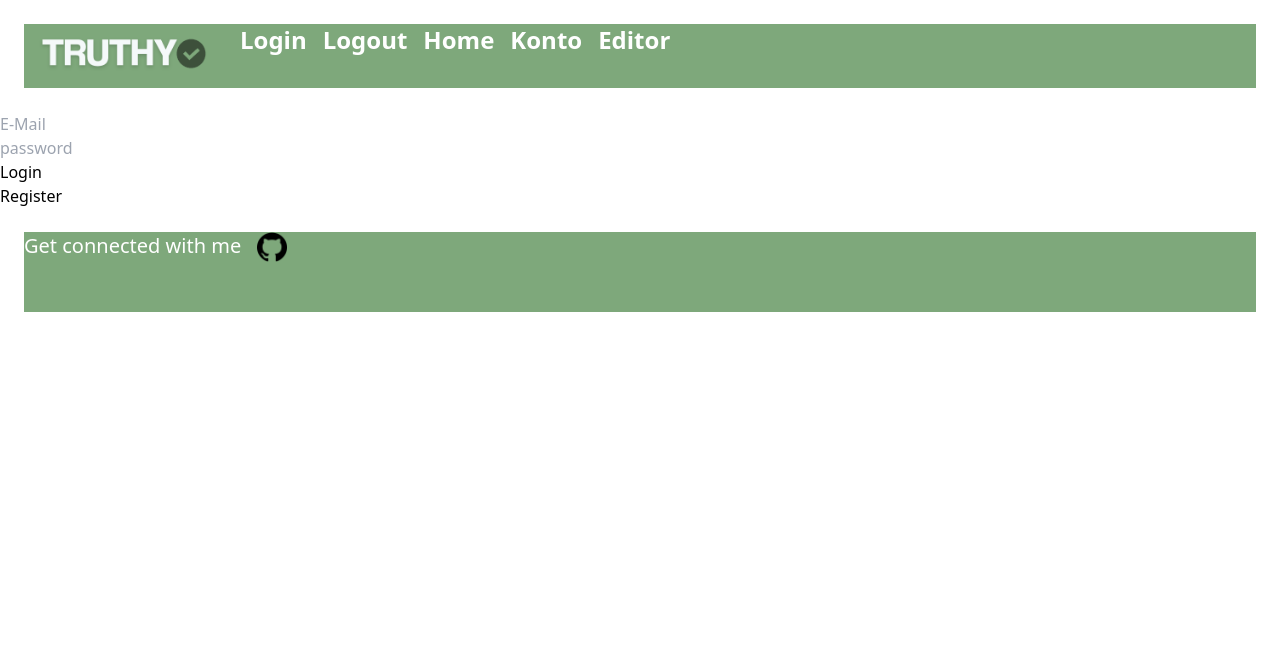
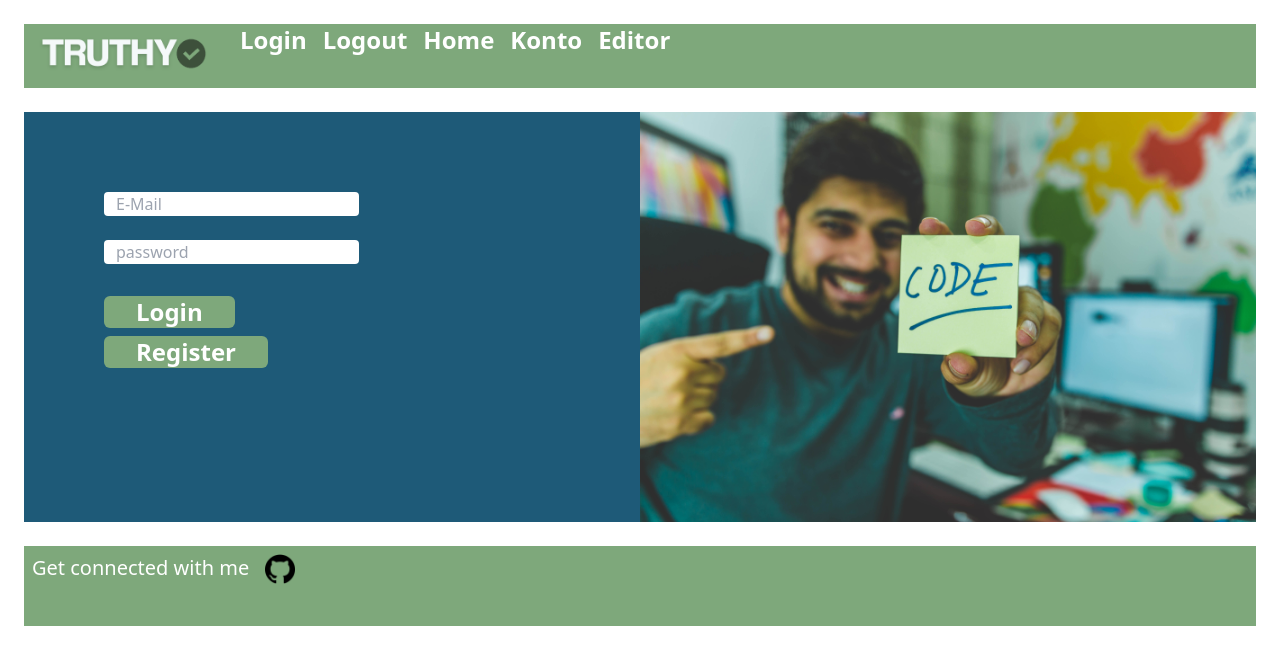
Before and after one commit to sengsei/nf-capstone, a React (Create React App) app in the folder frontend/: page /login in a window 1280 px wide. Shown: the top 664 px of the page. Built offline with nearby package versions, Linux system fonts and the light colour scheme.

Commit message:
login ok

```diff
--- a/frontend/src/components/Footer.tsx
+++ b/frontend/src/components/Footer.tsx
@@ -4,7 +4,7 @@ export default function Footer() {
 
     return (
         <div>
-            <div className={"flex space-x-4 bg-[#7ea87b] my-6 mx-6 h-20"}>
+            <div className={"flex space-x-4 bg-[#7ea87b] my-6 mx-6 h-20 p-2"}>
                 <div className={"text-[#FFFFFF] text-xl"}>Get connected with me</div>
 
                 <div>
--- a/frontend/src/components/LandingPage.tsx
+++ b/frontend/src/components/LandingPage.tsx
@@ -12,8 +12,8 @@ export default function LandingPage() {
 
     return (
         <div>
-            <div className={"flex flex-row bg-[#7ea87b] font-mono text-[#FFFFFF] mx-6 text-center"}>
-                <div className={"basis-1/2"}>
+            <div className={"flex flex-row bg-[#7ea87b] font-mono text-[#FFFFFF] mx-6"}>
+                <div className={"basis-1/2 p-8"}>
                     TRUTHY ist ein kostenloses Webangebot für Studierende,
                     die ihr Programmierwissen abfragen und erweitern möchten.
                     Mit true/false Fragen wird geprüft was Du schon kannst und was nochmal gelernt werden sollte.
@@ -24,7 +24,7 @@ export default function LandingPage() {
             </div>
             <div className={"flex flex-row bg-[#fffaaf] mx-6 h-96"}>
                 <div className={"basis-1/2 p-20"}><img alt={"codes"} width={300} src={codes}/></div>
-                <div className={"basis-1/2 bg-[#1e5a78] font-mono text-[#FFFFFF]"}>
+                <div className={"basis-1/2 bg-[#1e5a78] font-mono text-[#FFFFFF] p-8"}>
                     Ganz einfach programmieren lernen!
                     <br/>
                     Log Dich ein und leg los...
--- a/frontend/src/components/Login.tsx
+++ b/frontend/src/components/Login.tsx
@@ -1,11 +1,14 @@
 import {useState} from "react";
 import {useNavigate} from "react-router-dom";
+import log from "../images/login.jpg"
+
 
 export default function Login(){
 
     const [email, setEmail] = useState("")
     const [password, setPassword] = useState("")
     const navigate = useNavigate();
+
 
     const login = () => {
         fetch(`${process.env.REACT_APP_BASE_URL}/api/users/login`, {
@@ -33,11 +36,20 @@ export default function Login(){
 
     return(
         <div>
-            <input type={"text"} placeholder={"E-Mail"} value={email} onChange={e => setEmail(e.target.value)}/><br/>
-            <input type={"password"} placeholder={"password"} value={password} onChange={e => setPassword(e.target.value)}/><br/>
-            <button onClick={login}>Login</button>
-            <br/>
-            <button onClick={() => routeToPath("register")}>Register</button>
+            <div className={"flex flex-row bg-[#1e5a78] mx-6"}>
+                <div className="basis-1/2 p-20">
+                    <input type={"text"} className={"block px-3 rounded ease-in-out"} placeholder={"E-Mail"} value={email} onChange={e => setEmail(e.target.value)}/><br/>
+                    <input type={"password"} className={"block px-3 rounded ease-in-out"} placeholder={"password"} value={password} onChange={e => setPassword(e.target.value)}/><br/>
+                    <button className={"border-none bg-[#7ea87b] font-bold text-[#FFFFFF] text-2xl rounded-md px-8 mt-2"} onClick={login}>Login</button>
+                    <br/>
+                    <button className={"border-none bg-[#7ea87b] font-bold text-[#FFFFFF] text-2xl rounded-md px-8 mt-2"} onClick={() => routeToPath("register")}>Register</button>
+                </div>
+                <div className={"basis-1/2"}>
+                    <img alt={"login"}  src={log}/>
+                </div>
+
+            </div>
+
         </div>
     )
 }
```
Also changed, not shown: frontend/src/images/login.jpg (added).
